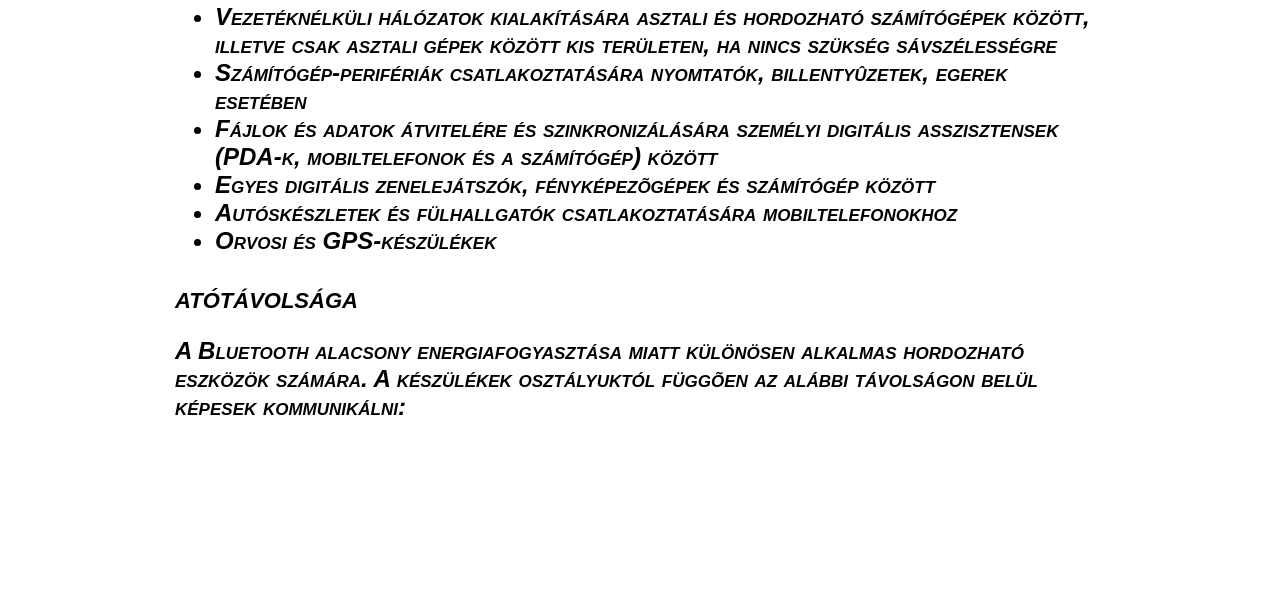
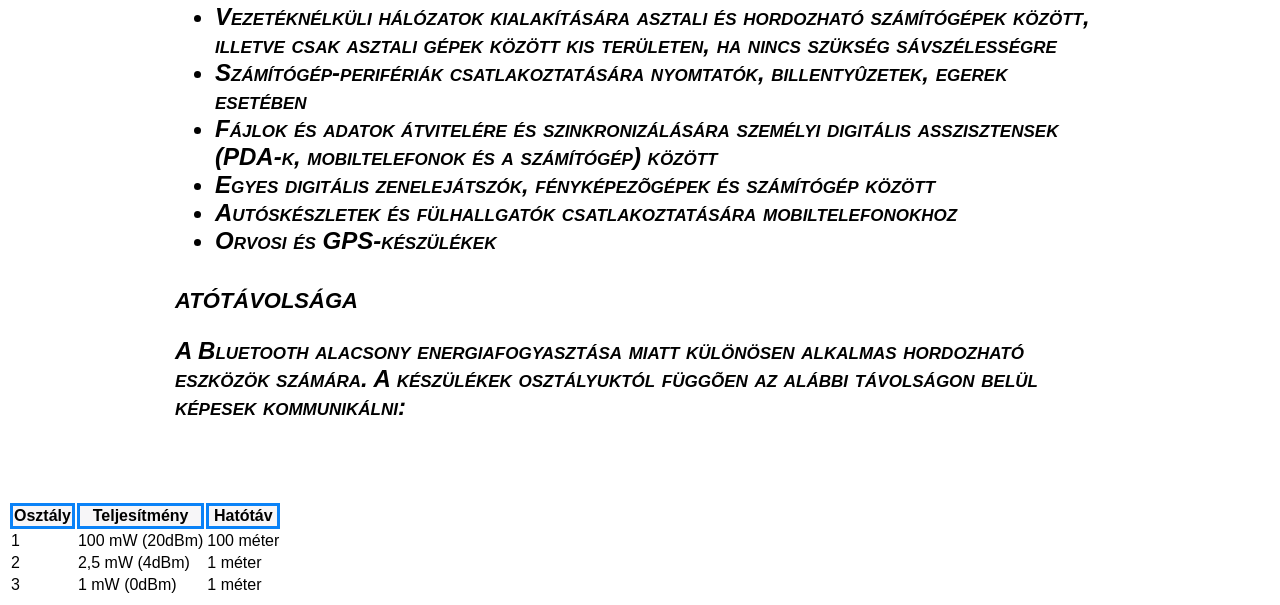
Before and after one commit to JonasRoland/dolgozat, a plain HTML site: page index.html in a window 1280 px wide. Shown: the part 652-1257 px from the top of the page. Before the commit the page ends 1153 px from the top, so only its background shows below. Drawn offline with Linux system fonts and the light colour scheme.

Commit message:
10.feladat

```diff
--- a/index.html
+++ b/index.html
@@ -35,6 +35,29 @@
     <h2>A Bluetooth alacsony energiafogyasztása miatt különösen alkalmas hordozható eszközök számára. A készülékek osztályuktól függõen az alábbi távolságon belül képesek kommunikálni:</h2>
 
   </div>
+
+  <table>
+        <tr>
+          <th id="table">Osztály</th>
+          <th id="table">Teljesítmény</th>
+          <th id="table">Hatótáv</th>
+        </tr>
+        <tr>
+          <td>1</td>
+          <td>100 mW (20dBm)</td>
+          <td>100 méter</td>
+        </tr>
+        <tr>
+          <td>2</td>
+          <td>2,5 mW (4dBm)</td>
+          <td>1 méter</td>
+        </tr>
+        <tr>
+          <td>3</td>
+          <td>1 mW (0dBm)</td>
+          <td>1 méter</td>
+        </tr>
+  </table>
+
 </body>
-
 </html>
--- a/styles.css
+++ b/styles.css
@@ -49,11 +49,11 @@ p.imgtitle {
     text-align: center;
     line-height: 130%;
 }
-table {
+#table {
     border: 3px solid #0A82F7;
 }
 
-table {
+#table {
     margin-right: 20px;
     background-color: rgba(227, 225, 233, 0.3);
 }
```
